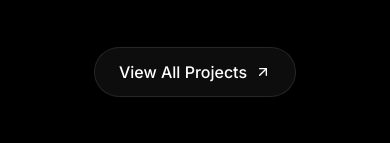
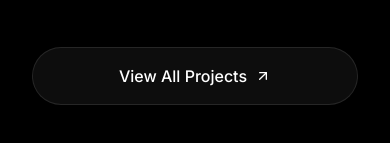
Before and after one commit to euphoriadesigner1-art/Euphoria_Company, a React (Vite) app in the folder Euphoria Company Portfolio/: page / in a window 390 px wide. Shown: the part 3986-4129 px from the top of the page. Built offline with nearby package versions, Linux system fonts and the light colour scheme.

Commit message:
style: fix portfolio button responsiveness and layout

```diff
--- a/Euphoria Company Portfolio/src/components/Portfolio.jsx
+++ b/Euphoria Company Portfolio/src/components/Portfolio.jsx
@@ -31,17 +31,17 @@ const Portfolio = () => {
         <section id="portfolio" className="relative py-24 px-6 bg-black border-t border-white/5">
             <div className="max-w-7xl mx-auto">
 
-                <div className="flex flex-col md:flex-row justify-between items-end mb-16 gap-6">
+                <div className="flex flex-col md:flex-row justify-between items-start md:items-end mb-16 gap-6">
                     <div>
                         <h2 className="text-3xl md:text-5xl font-bold font-heading mb-4">Featured Work</h2>
                         <p className="text-white/60 max-w-lg">
                             We don't just build websites; we engineer systems that drive measurable growth and operational efficiency.
                         </p>
                     </div>
-                    <button className="hidden md:inline-flex items-center justify-center gap-2 px-6 py-3 bg-white/5 hover:bg-white/10 border border-white/10 rounded-full font-medium transition-colors cursor-pointer group">
+                    <a href="#portfolio" className="hidden md:inline-flex items-center justify-center gap-2 px-6 py-3 bg-white/5 hover:bg-white/10 border border-white/10 rounded-full font-medium transition-all active:scale-95 cursor-pointer group">
                         View All Projects
                         <ArrowUpRight className="w-4 h-4 group-hover:-translate-y-0.5 group-hover:translate-x-0.5 transition-transform" />
-                    </button>
+                    </a>
                 </div>
 
                 <div className="grid grid-cols-1 md:grid-cols-2 lg:grid-cols-3 gap-8">
@@ -83,11 +83,11 @@ const Portfolio = () => {
                     ))}
                 </div>
 
-                <div className="mt-12 text-center md:hidden">
-                    <button className="inline-flex items-center justify-center gap-2 px-6 py-3 bg-white/5 hover:bg-white/10 border border-white/10 rounded-full font-medium transition-colors cursor-pointer group">
+                <div className="mt-12 w-full md:hidden flex justify-center px-2">
+                    <a href="#portfolio" className="inline-flex w-full sm:w-auto items-center justify-center gap-2 px-6 py-4 bg-white/5 hover:bg-white/10 border border-white/10 rounded-full font-medium transition-all active:scale-95 cursor-pointer group">
                         View All Projects
                         <ArrowUpRight className="w-4 h-4 group-hover:-translate-y-0.5 group-hover:translate-x-0.5 transition-transform" />
-                    </button>
+                    </a>
                 </div>
 
             </div>
```
